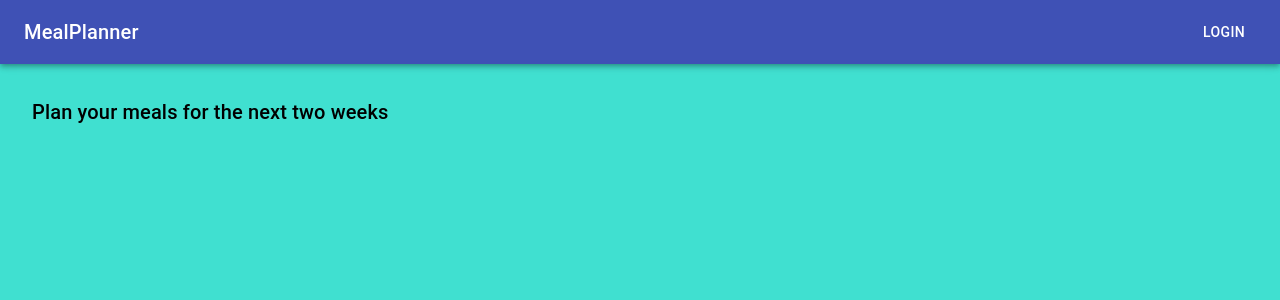
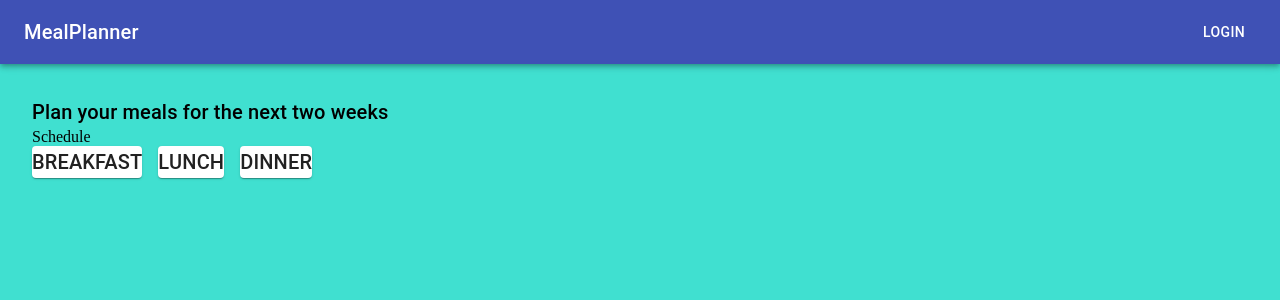
Before and after one commit to msandula12/meal-planner-client, a React (Create React App) app: page / in a window 1280 px wide. Shown: the top 300 px of the page. Built offline with nearby package versions, Linux system fonts and the light colour scheme.

Commit message:
feat: create mock data, interfaces

```diff
--- /dev/null
+++ b/src/components/MealPlanner/MealForms/MealForm/MealForm.tsx
@@ -0,0 +1,23 @@
+import { FC } from 'react';
+import { Card, Grid, Typography } from '@material-ui/core';
+
+import { Meal } from '../../../../constants/interfaces';
+
+type Props = {
+  meal: Meal;
+}
+
+const MealForm: FC<Props> = ({ meal }) => {
+  return (
+    <Grid item>
+      <Card>
+        <Typography variant='h6'>
+          {meal.type.toUpperCase()}
+        </Typography>
+
+      </Card>
+    </Grid>
+  )
+}
+
+export default MealForm;
--- /dev/null
+++ b/src/components/MealPlanner/MealForms/MealForms.tsx
@@ -0,0 +1,22 @@
+import { FC } from 'react';
+import { Grid } from '@material-ui/core';
+
+import MealForm from './MealForm/MealForm';
+
+import { Day } from '../../../constants/interfaces';
+
+type Props = {
+  day: Day;
+}
+
+const MealForms: FC<Props> = ({ day }) => {
+  return (
+    <Grid container spacing={2}>
+      {day.meals.map(meal => (
+        <MealForm key={meal.type} meal={meal} />
+      ))}
+    </Grid>
+  )
+}
+
+export default MealForms
--- a/src/components/MealPlanner/MealPlanner.tsx
+++ b/src/components/MealPlanner/MealPlanner.tsx
@@ -1,6 +1,36 @@
 import { Container, Typography } from '@material-ui/core';
 
+import MealForms from './MealForms/MealForms';
+import Schedule from './Schedule/Schedule';
+
+import { MealType } from '../../constants/enums';
+import { Day } from '../../constants/interfaces';
+
 import useStyles from './styles';
+
+const MOCK_DAY = {
+  day: new Date(),
+  meals: [
+    {
+      name: 'Mixed Berry Smoothie',
+      schedule: [],
+      starting: new Date(),
+      type: MealType.BREAKFAST,
+    },
+    {
+      name: 'Grilled Chicken Salad',
+      schedule: [],
+      starting: new Date(),
+      type: MealType.LUNCH,
+    },
+    {
+      name: 'Baked Cod with Veggies',
+      schedule: [],
+      starting: new Date(),
+      type: MealType.DINNER,
+    },
+  ]
+}
 
 const MealPlanner = () => {
   const classes = useStyles();
@@ -10,8 +40,8 @@ const MealPlanner = () => {
       <Typography variant='h6'>
         Plan your meals for the next two weeks
       </Typography>
-      {/* TODO - Schedule */}
-      {/* TODO - MealForms  */}
+      <Schedule />
+      <MealForms day={MOCK_DAY}/>
     </Container>
   )
 }
--- /dev/null
+++ b/src/components/MealPlanner/Schedule/Schedule.tsx
@@ -0,0 +1,9 @@
+const Schedule = () => {
+  return (
+    <div>
+      Schedule
+    </div>
+  )
+}
+
+export default Schedule
--- /dev/null
+++ b/src/constants/enums.ts
@@ -0,0 +1,5 @@
+export enum MealType {
+  BREAKFAST = 'breakfast',
+  LUNCH = 'lunch',
+  DINNER = 'dinner',
+}
--- /dev/null
+++ b/src/constants/interfaces.ts
@@ -0,0 +1,17 @@
+import { MealType } from './enums';
+
+export interface Day {
+  day: Date;
+  meals: Meal[];
+}
+
+export interface Meal extends Recipe {
+  schedule: MealType[];
+  starting: Date;
+  type: MealType;
+}
+
+export interface Recipe {
+  name: string;
+  url?: string;
+}
```
Also changed, not shown: src/components/Day/Day.tsx (deleted, +0 -12 lines), src/components/MealPlanner/MealForms/styles.js (added), src/components/MealPlanner/Schedule/styles.js (added).
